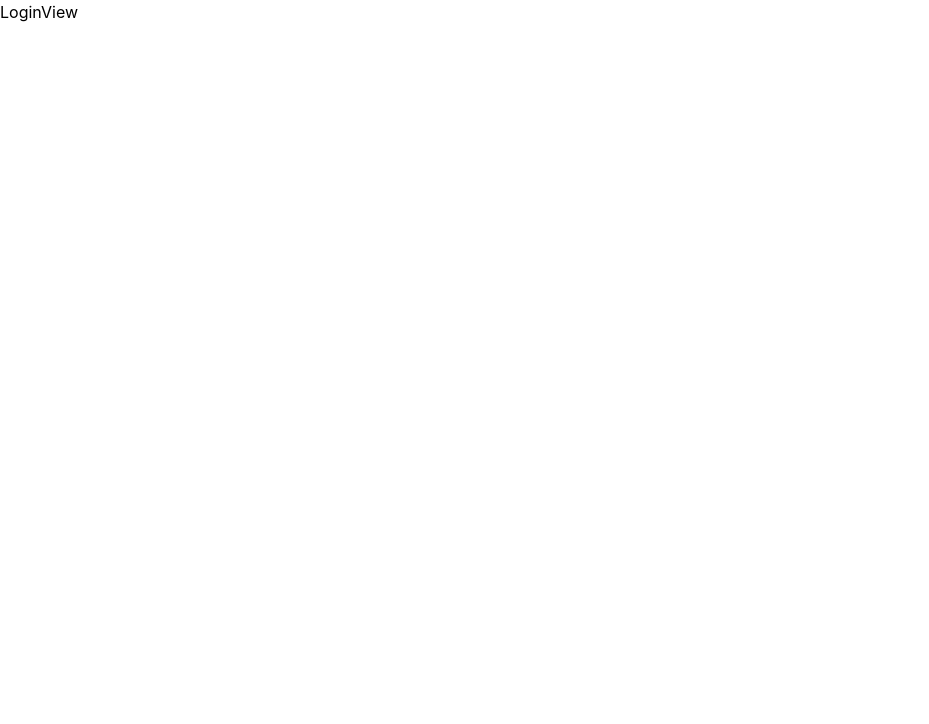
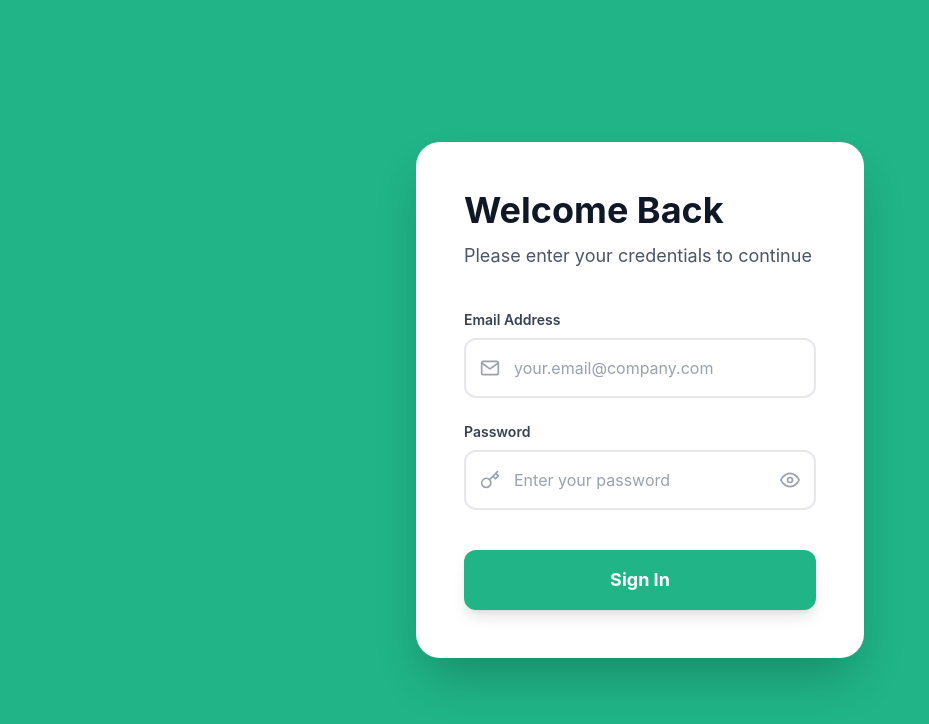
Before and after one commit to michalzajac123/EuMobilityItally, a React (Vite) app: page /admin/login in a window 1280 px wide. Shown: the top 724 px of the page, without its empty margins (0-929 px from the left). Built offline with nearby package versions, Linux system fonts and the light colour scheme.

Commit message:
add loginFormView

```diff
--- a/src/pages/AdminPanel/LoginView.jsx
+++ b/src/pages/AdminPanel/LoginView.jsx
@@ -1,5 +1,85 @@
-import React from "react";
+import React, { useState } from "react";
+import { FiMail, FiKey, FiEye, FiEyeOff } from "react-icons/fi";
 
 export function Component() {
-  return <div>LoginView</div>;
+  const [showPassword, setShowPassword] = useState(false);
+  const [email, setEmail] = useState("");
+  const [password, setPassword] = useState("");
+
+  return (
+    <div className="min-h-screen w-full bg-[var(--green-text-color)] flex items-center justify-center p-6">
+
+      <div className="w-full max-w-md bg-white rounded-3xl shadow-2xl overflow-hidden">
+
+        <div className="p-12">
+
+          <div className="mb-10">
+            <h2 className="text-4xl font-bold text-gray-900 mb-3">Welcome Back</h2>
+            <p className="text-gray-600 text-lg">Please enter your credentials to continue</p>
+          </div>
+
+          <form className="space-y-6" onSubmit={(e) => e.preventDefault()}>
+
+            {/* Email Field */}
+            <div>
+              <label className="block text-sm font-semibold text-gray-700 mb-2">
+                Email Address
+              </label>
+              <div className="relative">
+                <div className="absolute left-4 top-1/2 -translate-y-1/2">
+                  <FiMail className="w-5 h-5 text-gray-400" />
+                </div>
+                <input
+                  type="email"
+                  value={email}
+                  onChange={(e) => setEmail(e.target.value)}
+                  placeholder="your.email@company.com"
+                  className="w-full pl-12 pr-4 py-4 border-2 border-gray-200 rounded-xl focus:border-[var(--green-text-color)] focus:outline-none transition-colors text-gray-900 placeholder-gray-400"
+                />
+              </div>
+            </div>
+
+            {/* Password Field */}
+            <div>
+              <label className="block text-sm font-semibold text-gray-700 mb-2">
+                Password
+              </label>
+              <div className="relative">
+                <div className="absolute left-4 top-1/2 -translate-y-1/2">
+                  <FiKey className="w-5 h-5 text-gray-400" />
+                </div>
+                <input
+                  type={showPassword ? "text" : "password"}
+                  value={password}
+                  onChange={(e) => setPassword(e.target.value)}
+                  placeholder="Enter your password"
+                  className="w-full pl-12 pr-12 py-4 border-2 border-gray-200 rounded-xl focus:border-[var(--green-text-color)] focus:outline-none transition-colors text-gray-900 placeholder-gray-400"
+                />
+                <button
+                  type="button"
+                  onClick={() => setShowPassword(!showPassword)}
+                  className="absolute right-4 top-1/2 -translate-y-1/2 text-gray-400 hover:text-gray-600 transition-colors"
+                >
+                  {showPassword ? <FiEyeOff className="w-5 h-5" /> : <FiEye className="w-5 h-5" />}
+                </button>
+              </div>
+            </div>
+
+            {/* Submit Button */}
+            <button
+              type="submit"
+              className="w-full cursor-pointer py-4 bg-[var(--green-text-color)] hover:bg-[var(--green-text-hover)] text-white font-bold text-lg rounded-xl transition-all duration-300 shadow-lg hover:shadow-xl transform hover:-translate-y-0.5 mt-4"
+            >
+              Sign In
+            </button>
+
+          </form>
+
+
+        </div>
+
+      </div>
+
+    </div>
+  );
 }
--- a/src/pages/AdminPanel/PanelView.jsx
+++ b/src/pages/AdminPanel/PanelView.jsx
@@ -1,6 +1,10 @@
 import React from "react";
 import LoginView from "../AdminPanel/LoginView.jsx";
 
-export function Component() {
+ function PanelView() {
   return <div className="">{/* cms */}</div>;
 }
+
+
+export { PanelView as Component };
+export default PanelView;
--- a/src/pages/adminLayout.jsx
+++ b/src/pages/adminLayout.jsx
@@ -1,6 +1,6 @@
 import { Outlet } from "react-router-dom";
 
-export function Component() {
+function AdminLayout() {
   return (
     <div>
       <main>
@@ -9,3 +9,5 @@ export function Component() {
     </div>
   );
 }
+export { AdminLayout as Component };
+export default AdminLayout;
```
